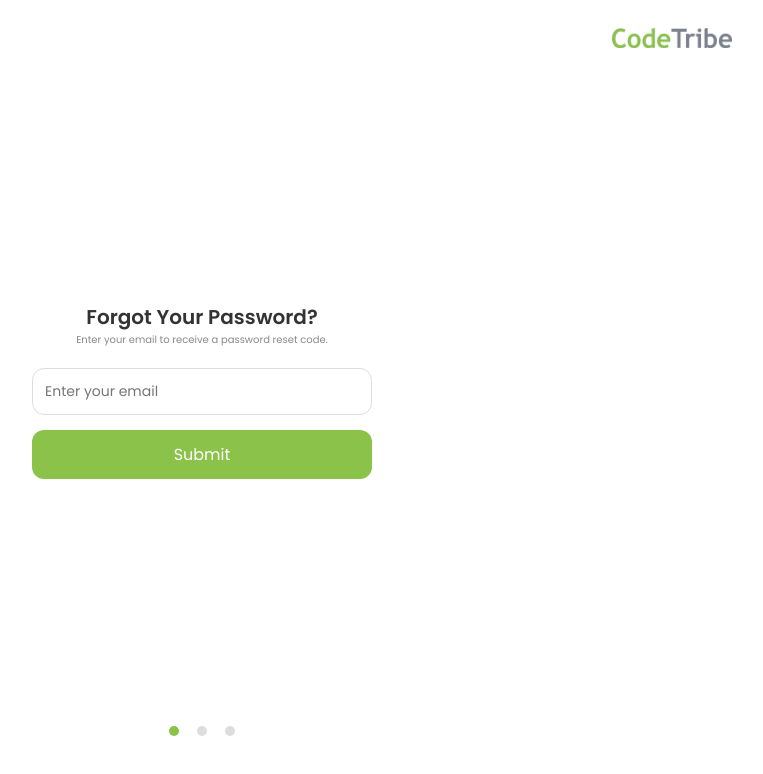
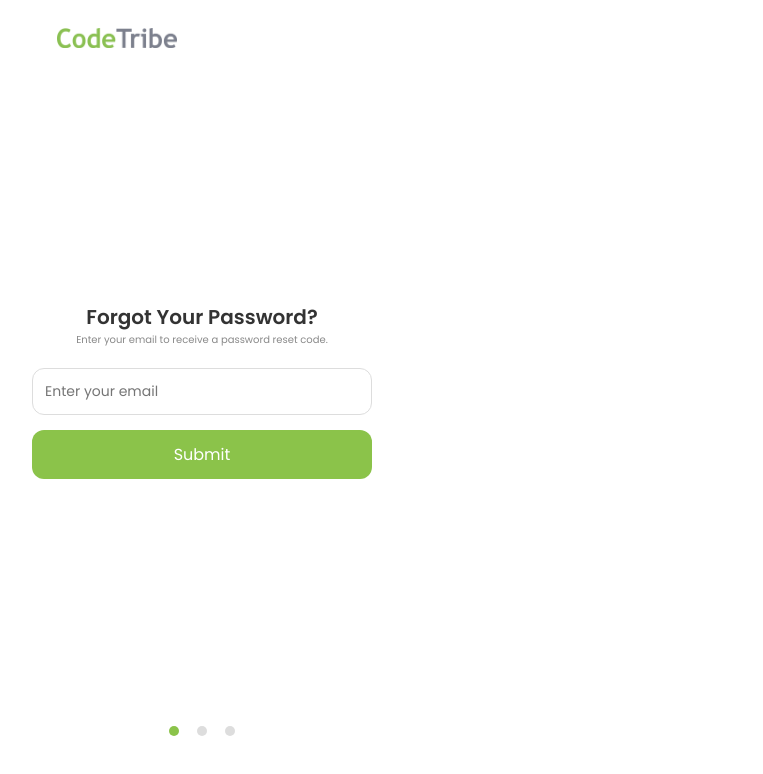
Before and after one commit to Soweto-CodeTribe/TimeManagementSystemAdmin, a React (Vite) app: page /forgotPassword in a window 1280 px wide. Shown: the top 774 px of the page, without its empty margins (438-1201 px from the left). Built offline with nearby package versions, Linux system fonts and the light colour scheme; no server answers.

Commit message:
logo positioning fixed

```diff
--- a/src/Components/styling/Sidebar.css
+++ b/src/Components/styling/Sidebar.css
@@ -42,12 +42,12 @@
   display: flex;
   position: absolute;
   top: 1%;
-  padding: 20px 0;
-  justify-content: center;
+  padding: 20px 25px;
+  /* justify-content: center; */
   z-index: 2000;
   align-items: center;
-  margin-bottom: 20px; /* Adds spacing between logo and sidebar items */
-  width: 100%; /* Ensures logo takes up full width */
+  /* margin-bottom: 20px;  */
+  width: 100%;
 }
 
 /* Logo Styling */
```
